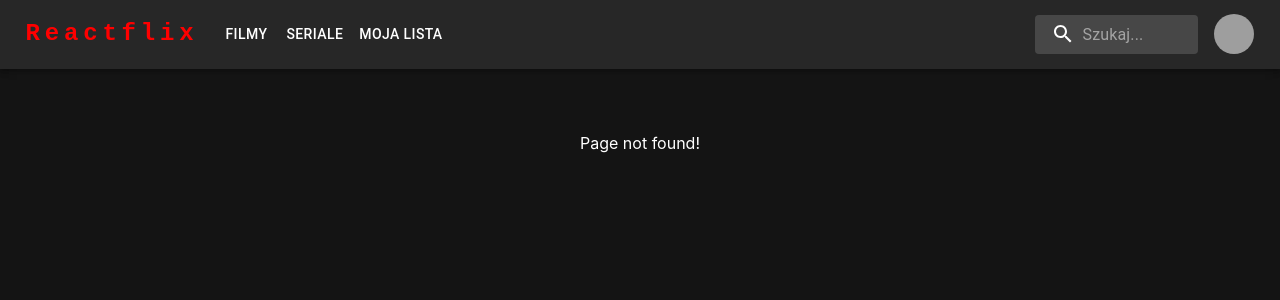
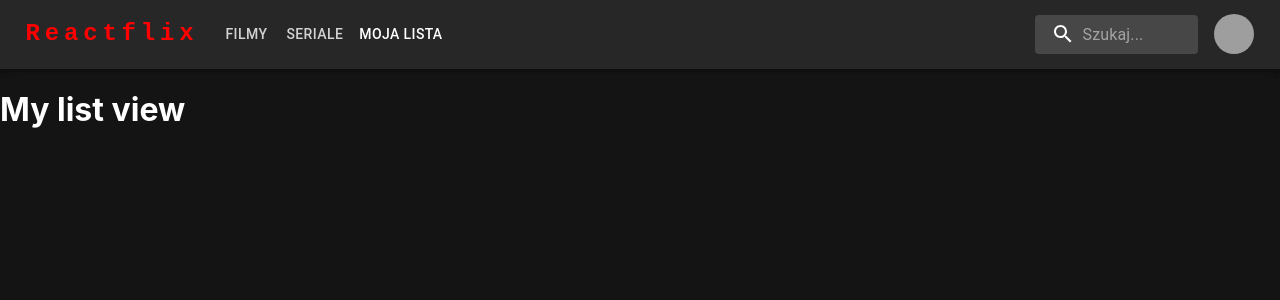
Before and after one commit to zaraod17/react-netflix, a React (Create React App) app: page /my-list in a window 1280 px wide. Before the commit this address had no page. Shown: the top 300 px of the page. Built offline with nearby package versions, Linux system fonts and the light colour scheme; grey boxes are pictures that could not be loaded.

Commit message:
finished routing & nav

```diff
--- a/src/App.tsx
+++ b/src/App.tsx
@@ -6,6 +6,7 @@ import SeriesView from "./pages/series/SeriesView";
 import SeriesDetailView from "./pages/series/SeriesDetailsView";
 import SearchView from "./pages/search/SearchView";
 import NotFoundView from "./pages/errors/NotFoundView";
+import MyListView from "./pages/user/MyListView";
 
 function App() {
   return (
@@ -17,7 +18,8 @@ function App() {
         <Route path="/series" element={<SeriesView />} />
         <Route path="/series/:serieId" element={<SeriesDetailView />} />
         <Route path="/search" element={<SearchView />} />
-        <Route path='*' element={<NotFoundView />} />
+        <Route path="/my-list" element={<MyListView />} />
+        <Route path="*" element={<NotFoundView />} />
       </Routes>
     </Layout>
   );
--- a/src/components/layout/MainHeader.tsx
+++ b/src/components/layout/MainHeader.tsx
@@ -18,9 +18,9 @@ import Tooltip from "@mui/material/Tooltip";
 import Avatar from "@mui/material/Avatar";
 
 const pages = [
-  { title: "Filmy", path: "/films" },
-  { title: "Seriale", path: "series" },
-  { title: "Moja Lista", path: "my-list" },
+  { title: "Filmy", path: "/movies" },
+  { title: "Seriale", path: "/series" },
+  { title: "Moja Lista", path: "/my-list" },
 ];
 
 const settings = ["Profile", "Account", "Dashboard", "Logout"];
@@ -68,9 +68,9 @@ const MainHeader: React.FC = () => {
     marginLeft: 0,
     display: "flex",
     flexShrink: 2,
-    mr: 2,
+
     width: "100%",
-    [theme.breakpoints.up("sm")]: {
+    [theme.breakpoints.up("xs")]: {
       marginLeft: theme.spacing(1),
       width: "auto",
     },
@@ -160,9 +160,19 @@ const MainHeader: React.FC = () => {
               }}
             >
               {pages.map((page) => (
+                <NavLink
+                  style={({ isActive, isPending }) => {
+                    return {
+                      color: isActive ? "white" : "lightgrey",
+                      textDecoration: "none",
+                    };
+                  }}
+                  to={page.path}
+                >
                   <MenuItem key={page.title} onClick={handleCloseNavMenu}>
                     <Typography textAlign="center">{page.title}</Typography>
                   </MenuItem>
+                </NavLink>
               ))}
             </Menu>
 
@@ -185,16 +195,26 @@ const MainHeader: React.FC = () => {
               RF
             </Typography>
           </Box>
-
+          <p></p>
           <Box sx={{ flexGrow: 1, display: { xs: "none", md: "flex" } }}>
             {pages.map((page) => (
+              <NavLink
+                style={({ isActive, isPending }) => {
+                  return {
+                    color: isActive ? "white" : "lightgrey",
+                    textDecoration: "none",
+                  };
+                }}
+                to={page.path}
+              >
                 <Button
                   key={page.title}
                   onClick={handleCloseNavMenu}
-                sx={{ my: 2, color: "white", display: "block" }}
+                  sx={{ my: 2, color: "inherit", display: "flex" }}
                 >
                   {page.title}
                 </Button>
+              </NavLink>
 
               //Nav link here
             ))}
--- /dev/null
+++ b/src/components/show/CarouselItem.tsx
@@ -0,0 +1,5 @@
+const CarouselItem: React.FC = () => {
+    return <p>Carousel Item</p>
+}
+
+export default CarouselItem;
--- /dev/null
+++ b/src/components/show/ShowCarousel.tsx
@@ -0,0 +1,5 @@
+const ShowCarousel: React.FC = () => {
+    return <p>Carousel</p>
+}
+
+export default ShowCarousel;
--- /dev/null
+++ b/src/pages/user/MyListView.tsx
@@ -0,0 +1,7 @@
+import React from "react";
+
+const MyListView: React.FC = () => {
+    return <><h1>My list view</h1></>
+}
+
+export default MyListView;
```
Lines whose indentation alone changed are shown as unchanged.
